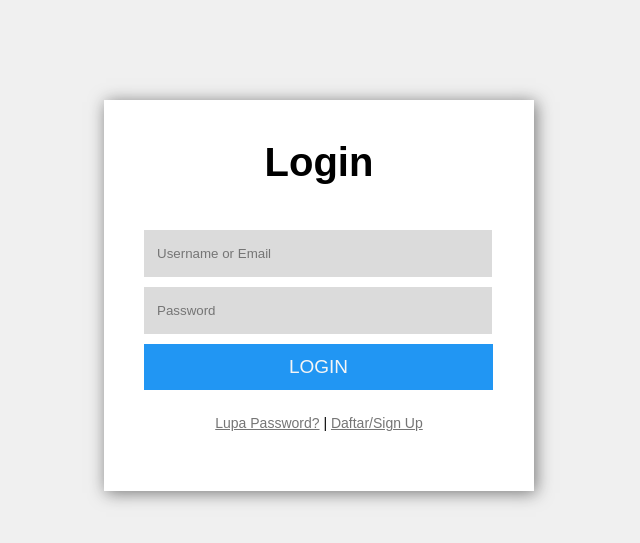
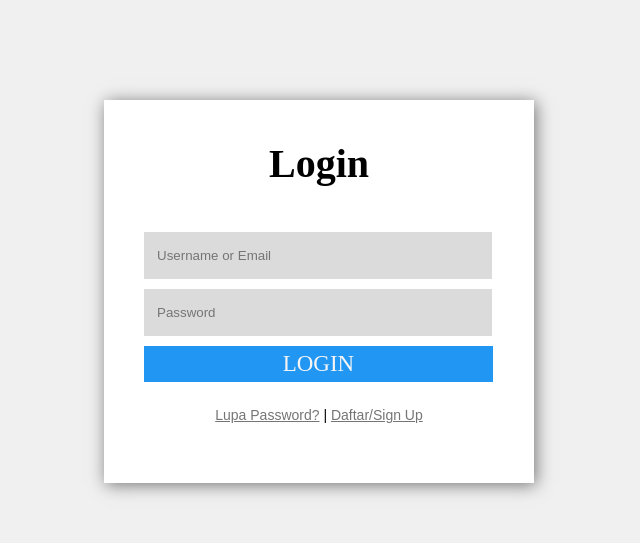
Before and after one commit to evanszul/gelartikar, a PHP site: page /login.html in a window 1280 px wide. Shown: the top 543 px of the page, without its empty margins (321-961 px from the left). Run offline with PHP 8.4, Linux system fonts and the light colour scheme.

Commit message:
Login
Dikit aj cman Border button sam style tulisan login

```diff
--- a/style/css/loginstyle.css
+++ b/style/css/loginstyle.css
@@ -18,6 +18,7 @@ body {
 }
 
 .center h2 {
+  font-family: "Apple Chancery";
   font-size: 40px;
   text-align: center;
   color: #000000;
@@ -40,13 +41,14 @@ body {
 
 .its {
   width: 99.7%;
-  font-size: 19px;
-  color: #f5f5f5;
-  padding: 12px;
+  font-family: "Apple Chancery";
+  font-size: 23px;
+  color:  #f5f5f5;
+  padding: 5px;
   margin: 5px 0;
   background-color: #2196F3;
   border: none;
-  transition: all 0.4s;
+  transition: all 0.7s;
 }
 
 .itpw:focus {
```
